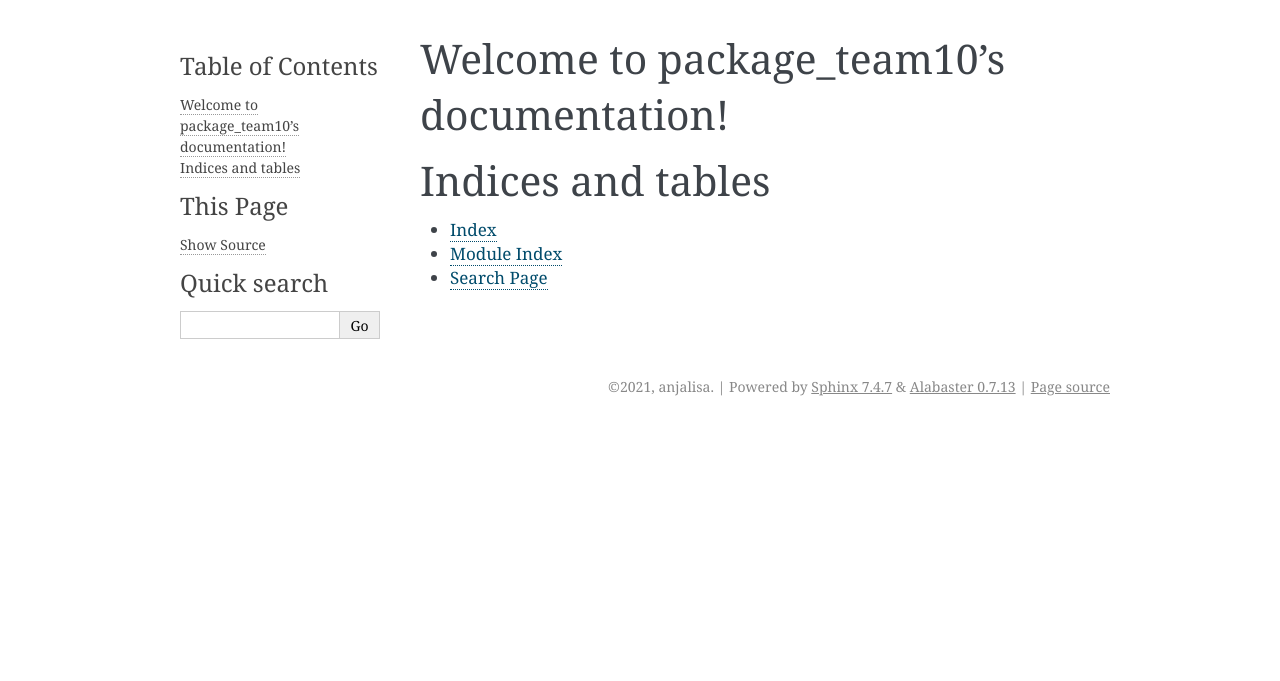
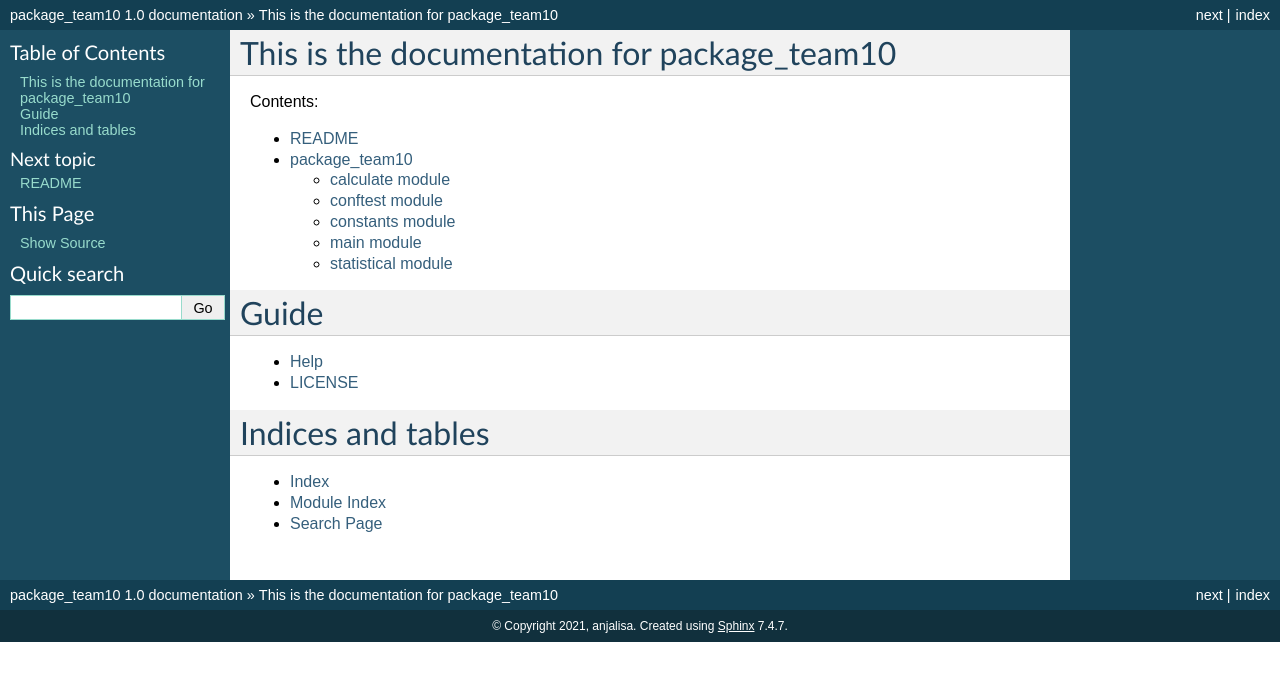
Before and after one commit to Boyan-In-Christ/team10, a Sphinx documentation site: the page built from doc/source/index.rst, in a window 1280 px wide. Shown: the top 681 px of the page. Built offline with Sphinx 7.4.7, drawn with Linux system fonts in a browser that asks for light colours.

Commit message:
changes to documentation

```diff
--- /dev/null
+++ b/doc/source/License.rst
@@ -0,0 +1,25 @@
+LICENSE
+=======
+
+Copyright (c) 2021 Boyan Zheng
+
+Permission is hereby granted, free of charge, to any person obtaining a copy
+of this software and associated documentation files (the "Software"), to deal
+in the Software without restriction, including without limitation the rights
+to use, copy, modify, merge, publish, distribute, sublicense, and/or sell
+copies of the Software, and to permit persons to whom the Software is
+furnished to do so, subject to the following conditions:
+
+The above copyright notice and this permission notice shall be included in all
+copies or substantial portions of the Software.
+
+THE SOFTWARE IS PROVIDED "AS IS", WITHOUT WARRANTY OF ANY KIND, EXPRESS OR
+IMPLIED, INCLUDING BUT NOT LIMITED TO THE WARRANTIES OF MERCHANTABILITY,
+FITNESS FOR A PARTICULAR PURPOSE AND NONINFRINGEMENT. IN NO EVENT SHALL THE
+AUTHORS OR COPYRIGHT HOLDERS BE LIABLE FOR ANY CLAIM, DAMAGES OR OTHER
+LIABILITY, WHETHER IN AN ACTION OF CONTRACT, TORT OR OTHERWISE, ARISING FROM,
+OUT OF OR IN CONNECTION WITH THE SOFTWARE OR THE USE OR OTHER DEALINGS IN THE
+SOFTWARE.
+
+Contact:
+For any further information, ask Rogo or Anja.
--- /dev/null
+++ b/doc/source/README.md
@@ -0,0 +1,5 @@
+README
+===========================
+The package consists of two different parts for the analysis of dataframes.
+The statistical analysis was done by Anja.
+The numerical analysis was done by Rogo.
--- a/doc/source/conf.py
+++ b/doc/source/conf.py
@@ -30,7 +30,7 @@ release = '1.0'
 # Add any Sphinx extension module names here, as strings. They can be
 # extensions coming with Sphinx (named 'sphinx.ext.*') or your custom
 # ones.
-extensions = ['sphinx.ext.autodoc']
+extensions = ['sphinx.ext.autodoc', 'recommonmark', 'sphinx.ext.napoleon']
 
 # Add any paths that contain templates here, relative to this directory.
 templates_path = ['_templates']
@@ -46,7 +46,7 @@ exclude_patterns = []
 # The theme to use for HTML and HTML Help pages.  See the documentation for
 # a list of builtin themes.
 #
-html_theme = 'alabaster'
+html_theme = 'default'
 
 # Add any paths that contain custom static files (such as style sheets) here,
 # relative to this directory. They are copied after the builtin static files,
--- /dev/null
+++ b/doc/source/help.rst
@@ -0,0 +1,3 @@
+Help
+====
+For questions or help, contact the repositorie's contributors.
--- a/doc/source/index.rst
+++ b/doc/source/index.rst
@@ -3,13 +3,24 @@
    You can adapt this file completely to your liking, but it should at least
    contain the root `toctree` directive.
 
-Welcome to package_team10's documentation!
-==========================================
+This is the documentation for package_team10
+============================================
 
 .. toctree::
    :maxdepth: 2
    :caption: Contents:
+
+   README
    modules
+
+Guide
+=====
+
+.. toctree::
+   :maxdepth: 2
+
+   help
+   License
 
 Indices and tables
 ==================
--- a/doc/source/modules.rst
+++ b/doc/source/modules.rst
@@ -4,6 +4,4 @@ package_team10
 .. toctree::
    :maxdepth: 4
 
-   calculate
-   main
-   statistical
+   package_team10
--- /dev/null
+++ b/doc/source/package_team10.rst
@@ -0,0 +1,39 @@
+calculate module
+--------------------------------
+
+.. automodule:: calculate
+   :members:
+   :undoc-members:
+   :show-inheritance:
+
+conftest module
+-------------------------------
+
+.. automodule:: conftest
+   :members:
+   :undoc-members:
+   :show-inheritance:
+
+constants module
+--------------------------------
+
+.. automodule:: constants
+   :members:
+   :undoc-members:
+   :show-inheritance:
+
+main module
+---------------------------
+
+.. automodule:: main
+   :members:
+   :undoc-members:
+   :show-inheritance:
+
+statistical module
+----------------------------------
+
+.. automodule:: statistical
+   :members:
+   :undoc-members:
+   :show-inheritance:
```
Also changed, not shown: doc/source/calculate.rst (deleted, +0 -7 lines), doc/source/main.rst (deleted, +0 -7 lines), doc/source/statistical.rst (deleted, +0 -7 lines).
